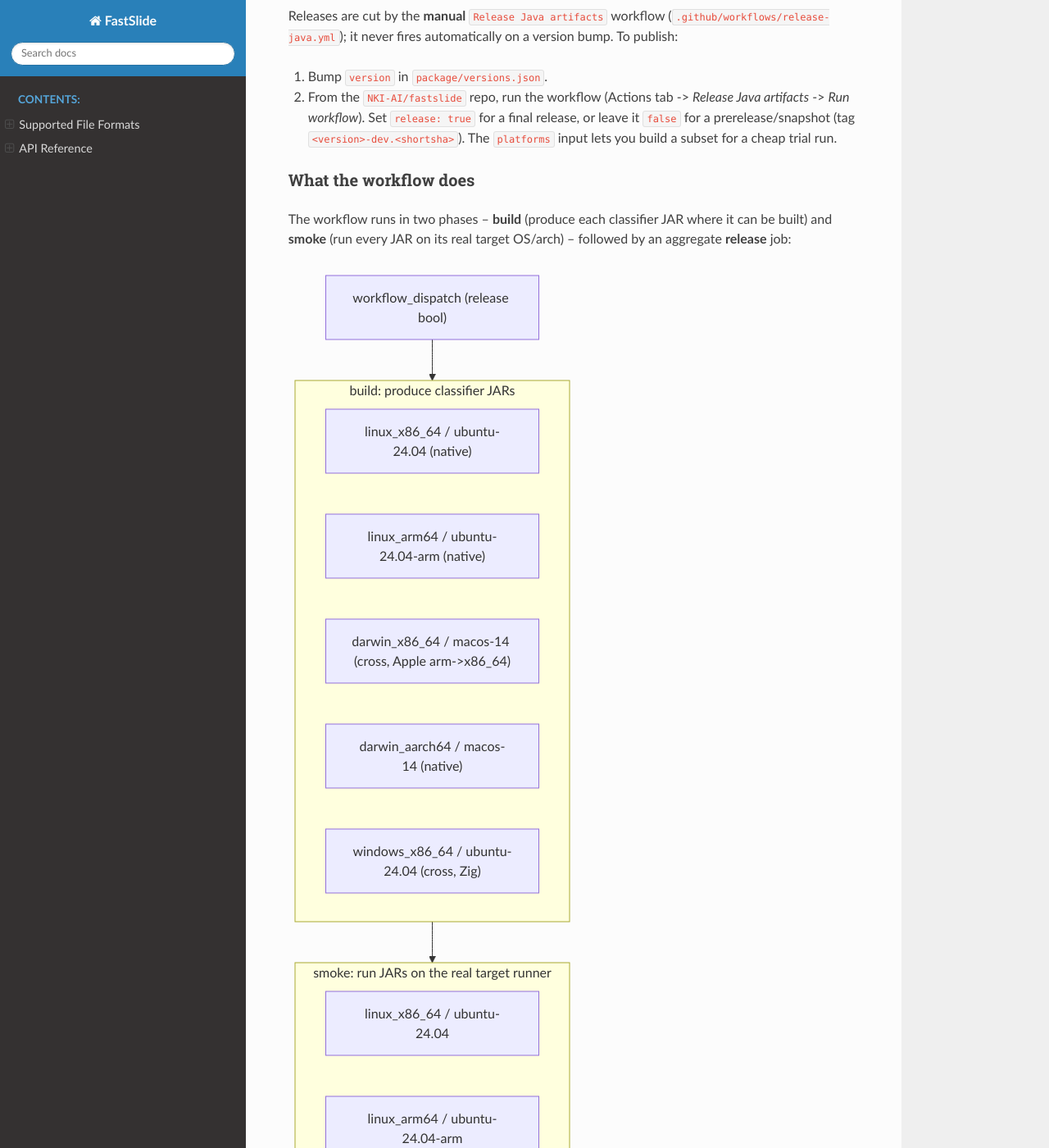
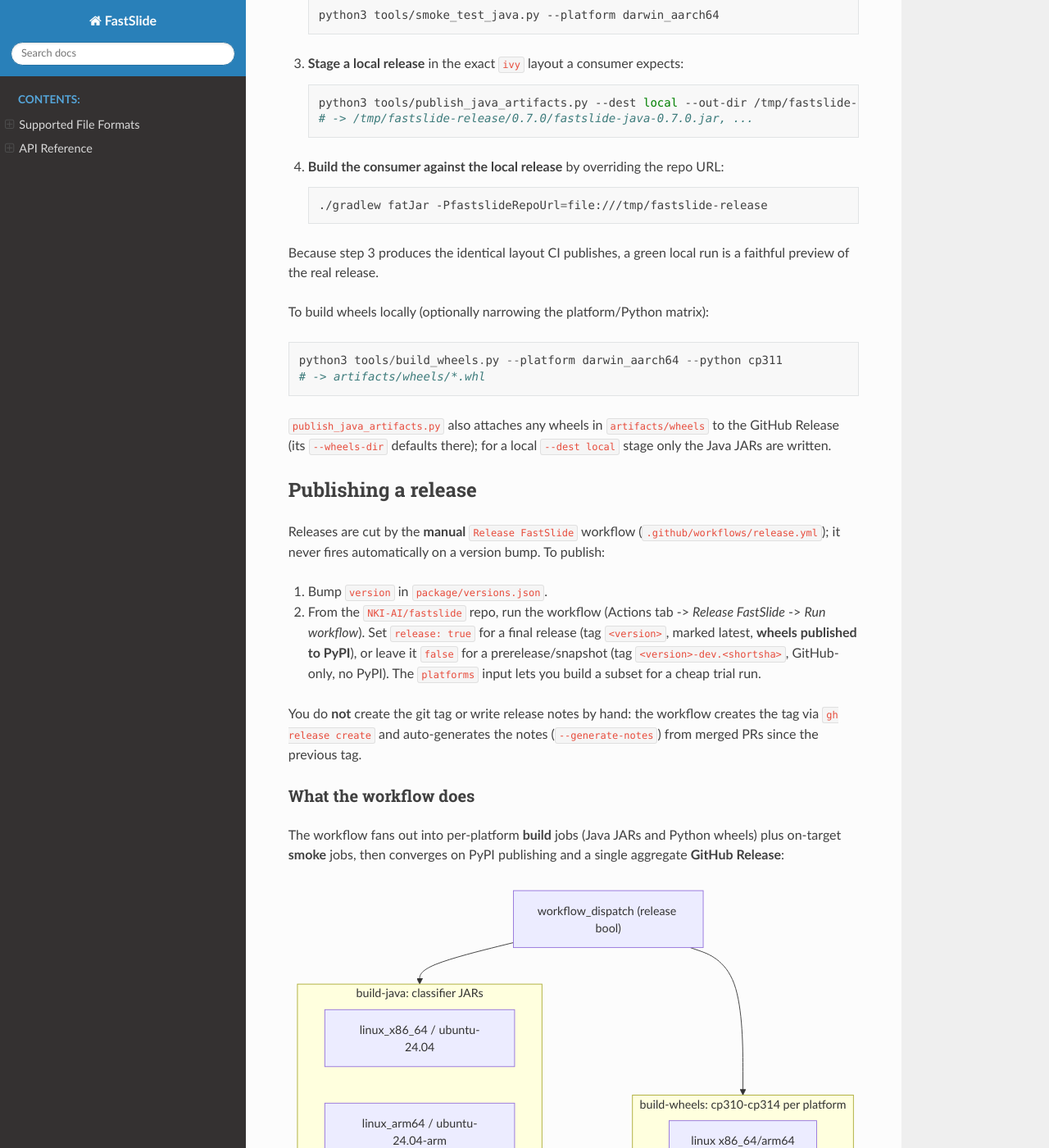
Before and after one commit to NKI-AI/fastslide, a Sphinx documentation site: the page built from docs/source/guides/java_packages.rst, in a window 1280 px wide and 1400 px high, scrolled down 2274 px. Shown: the whole window at 82% size. Built offline with Sphinx 7.4.7 and the Read the Docs theme 3.1.0, drawn with Linux system fonts in a browser that asks for light colours; pages that are not in the unit, such as notebooks, are missing from menus; some of the changed text lies outside the part shown.

```diff
--- a/docs/source/conf.py
+++ b/docs/source/conf.py
@@ -11,7 +11,7 @@
 html_title = "FastSlide Documentation"
 copyright = "2025, AI for Oncology"
 author = "AI for Oncology"
-release = "0.7.0"
+release = "0.7.1"
 version = "0.2"
 
 # -- General configuration ---------------------------------------------------
--- a/docs/source/guides/java_packages.rst
+++ b/docs/source/guides/java_packages.rst
@@ -1,14 +1,19 @@
-Java Packages and Releases
-==========================
+Packages and Releases
+=====================
 
-FastSlide ships a small Java API plus per-platform native libraries as JARs.
-They are built with Bazel and published as **GitHub Release assets** on
-``NKI-AI/fastslide``, where downstream projects (notably the
-`QuPath FastSlide extension <https://github.com/NKI-AI/qupath-extension-fastslide>`_)
-consume them anonymously through a Gradle ``ivy``/url repository.
+A FastSlide release publishes two artifact families, all built with Bazel and
+tied together by a single GitHub Release on ``NKI-AI/fastslide``:
 
-Artifacts and coordinates
--------------------------
+- **Python wheels** -- published to **PyPI** (``pip install fastslide``) and also
+  attached to the GitHub Release.
+- **Java artifacts** -- a small Java API plus per-platform native libraries as
+  JARs, published as **GitHub Release assets** and consumed anonymously by
+  downstream projects (notably the
+  `QuPath FastSlide extension <https://github.com/NKI-AI/qupath-extension-fastslide>`_)
+  through a Gradle ``ivy``/url repository.
+
+Java artifacts and coordinates
+------------------------------
 
 A release contains:
 
@@ -67,6 +72,21 @@
 (``NativeLoader.tryLoadFromClasspath`` reads ``META-INF/native/<os>-<arch>/``),
 so no native path configuration is needed.
 
+Python wheels
+-------------
+
+The Python package is distributed as platform wheels (one per
+platform/CPython version, cp310--cp314) built with Bazel and **published to
+PyPI**, so consumers just::
+
+   pip install fastslide
+
+The same wheels are attached to the GitHub Release for convenience. Wheels are
+built for ``linux``/``darwin`` (x86_64 + aarch64) and ``windows`` (x86_64);
+``windows_arm64`` is skipped (``rules_python`` has no ``py_cc`` toolchain for it,
+matching the Java side). Build them locally with ``tools/build_wheels.py``
+(see below).
+
 .. _java-local-release:
 
 Building and testing locally (no GitHub)
@@ -108,48 +128,68 @@
 Because step 3 produces the identical layout CI publishes, a green local run is
 a faithful preview of the real release.
 
-Publishing a GitHub release
----------------------------
+To build wheels locally (optionally narrowing the platform/Python matrix)::
 
-Releases are cut by the **manual** ``Release Java artifacts`` workflow
-(``.github/workflows/release-java.yml``); it never fires automatically on a
-version bump. To publish:
+   python3 tools/build_wheels.py --platform darwin_aarch64 --python cp311
+   # -> artifacts/wheels/*.whl
+
+``publish_java_artifacts.py`` also attaches any wheels in ``artifacts/wheels``
+to the GitHub Release (its ``--wheels-dir`` defaults there); for a local
+``--dest local`` stage only the Java JARs are written.
+
+Publishing a release
+--------------------
+
+Releases are cut by the **manual** ``Release FastSlide`` workflow
+(``.github/workflows/release.yml``); it never fires automatically on a version
+bump. To publish:
 
 1. Bump ``version`` in ``package/versions.json``.
 2. From the ``NKI-AI/fastslide`` repo, run the workflow (Actions tab ->
-   *Release Java artifacts* -> *Run workflow*). Set ``release: true`` for a final
-   release, or leave it ``false`` for a prerelease/snapshot (tag
-   ``<version>-dev.<shortsha>``). The ``platforms`` input lets you build a
-   subset for a cheap trial run.
+   *Release FastSlide* -> *Run workflow*). Set ``release: true`` for a final
+   release (tag ``<version>``, marked latest, **wheels published to PyPI**), or
+   leave it ``false`` for a prerelease/snapshot (tag ``<version>-dev.<shortsha>``,
+   GitHub-only, no PyPI). The ``platforms`` input lets you build a subset for a
+   cheap trial run.
+
+You do **not** create the git tag or write release notes by hand: the workflow
+creates the tag via ``gh release create`` and auto-generates the notes
+(``--generate-notes``) from merged PRs since the previous tag.
 
 What the workflow does
 ~~~~~~~~~~~~~~~~~~~~~~~
 
-The workflow runs in two phases -- **build** (produce each classifier JAR where
-it can be built) and **smoke** (run every JAR on its real target OS/arch) --
-followed by an aggregate **release** job:
+The workflow fans out into per-platform **build** jobs (Java JARs and Python
+wheels) plus on-target **smoke** jobs, then converges on PyPI publishing and a
+single aggregate **GitHub Release**:
 
 .. mermaid::
 
    flowchart TB
-       dispatch["workflow_dispatch (release bool)"] --> build
-       subgraph build [build: produce classifier JARs]
-           blx["linux_x86_64 / ubuntu-24.04 (native)"]
-           bla["linux_arm64 / ubuntu-24.04-arm (native)"]
-           bmx["darwin_x86_64 / macos-14 (cross, Apple arm->x86_64)"]
-           bma["darwin_aarch64 / macos-14 (native)"]
+       dispatch["workflow_dispatch (release bool)"] --> bj & bw
+       subgraph bj [build-java: classifier JARs]
+           blx["linux_x86_64 / ubuntu-24.04"]
+           bla["linux_arm64 / ubuntu-24.04-arm"]
+           bmx["darwin_x86_64 / macos-14 (cross arm->x86_64)"]
+           bma["darwin_aarch64 / macos-14"]
            bwx["windows_x86_64 / ubuntu-24.04 (cross, Zig)"]
        end
-       subgraph smoke [smoke: run JARs on the real target runner]
-           slx["linux_x86_64 / ubuntu-24.04"]
-           sla["linux_arm64 / ubuntu-24.04-arm"]
-           smx["darwin_x86_64 / macos-14 (x64 JDK via Rosetta)"]
-           sma["darwin_aarch64 / macos-14"]
+       subgraph sj [smoke-java: run JARs on the real target OS/arch]
+           slx["linux x86_64/arm64"]
+           smx["darwin x86_64 (Rosetta) / aarch64"]
            swx["windows_x86_64 / windows-2022"]
        end
-       build --> smoke
-       smoke --> rel["release job (needs all): provenance + gh release"]
-       rel --> ivy["consumers resolve dev.aifo:fastslide-* anonymously"]
+       subgraph bw [build-wheels: cp310-cp314 per platform]
+           wl["linux x86_64/arm64"]
+           wm["darwin x86_64/aarch64"]
+           ww["windows_x86_64"]
+       end
+       bj --> sj
+       bw --> pypi["publish-pypi (release only): Trusted Publishing"]
+       sj --> rel
+       bw --> rel
+       pypi --> rel["github-release (needs all): provenance + gh release (jars + wheels + SHA256SUMS, auto notes)"]
+       rel --> consumers["pip install fastslide / Gradle ivy resolves dev.aifo:fastslide-*"]
 
 Why the split:
 
@@ -172,11 +212,19 @@
   validate the exact artifact a consumer would load, regardless of where it was
   built.
 
-The build and smoke matrices are ``fail-fast: false``; the ``release`` job
-``needs:`` the smoke phase, so a release is only cut when every selected
-platform both built and smoke-tested cleanly. Released JARs additionally get a
-SLSA build-provenance attestation.
+All matrices are ``fail-fast: false``; the ``github-release`` job ``needs:`` the
+smoke phase, the wheel builds, and (on a full release) the PyPI publish, so a
+release is only cut when every selected platform built, smoke-tested, and
+published cleanly. Every released JAR and wheel gets a SLSA build-provenance
+attestation.
 
 .. note::
 
-   ``NKI-AI/fastslide`` must be public for anonymous consumption.
+   ``NKI-AI/fastslide`` must be public for anonymous Java consumption.
+
+   **PyPI prerequisite (one-time).** Publishing wheels uses PyPI `Trusted
+   Publishing <https://docs.pypi.org/trusted-publishers/>`_ (OIDC, no API
+   token). On PyPI, add a trusted publisher for the project with owner
+   ``NKI-AI``, repository ``fastslide``, workflow ``release.yml``, and
+   environment ``pypi``. The ``publish-pypi`` job uses ``skip-existing`` so a
+   re-run won't fail if a version is already on PyPI.
--- a/pyproject.toml
+++ b/pyproject.toml
@@ -4,7 +4,7 @@
 
 [project]
 name = "fastslide"
-version = "0.7.0"
+version = "0.7.1"
 description = "High-performance whole slide image reader for digital pathology"
 readme = "README.md"
 authors = [
```
Also changed, not shown: 13 other files.
